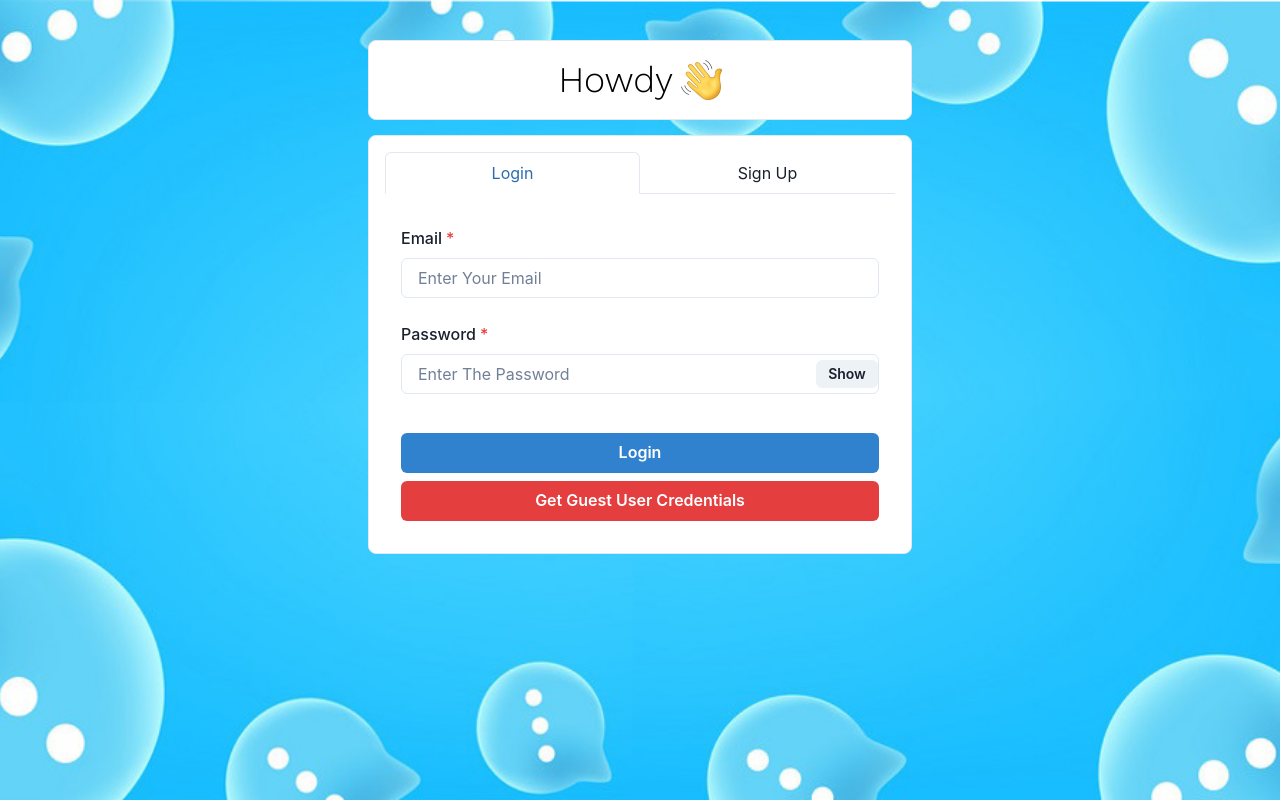
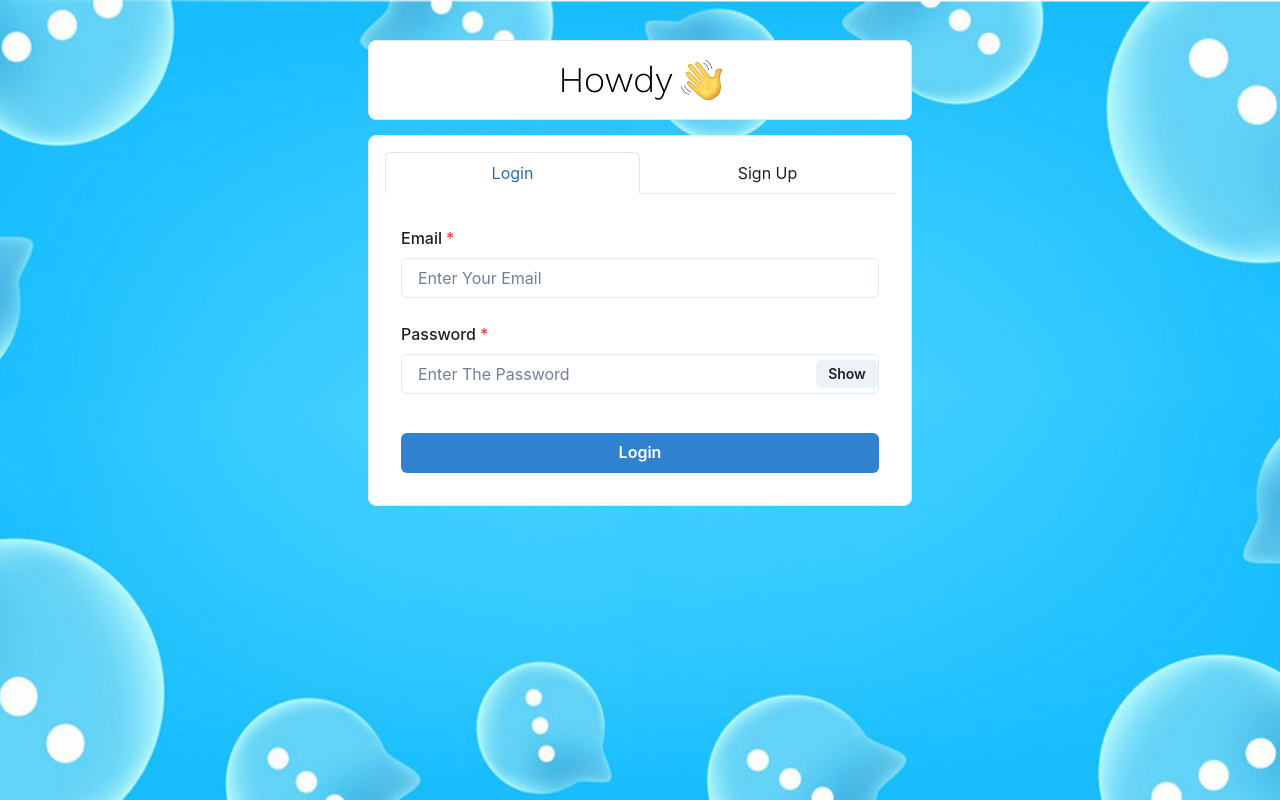
Before and after one commit to kushalsng/howdy, a React (Create React App) app in the folder client/: page /#/ in a window 1280 px wide. Built offline with nearby package versions, Linux system fonts and the light colour scheme; no server answers.

Commit message:
removed guest user credential button

```diff
--- a/client/src/Components/Auth/LogIn.js
+++ b/client/src/Components/Auth/LogIn.js
@@ -123,9 +123,9 @@ const SignUp = () => {
       >
         Login
       </Button>
-      <Button colorScheme='red' width='100%' onClick={handleGuestCredentials}>
+      {/* <Button colorScheme='blue' width='100%' onClick={handleGuestCredentials}>
         Get Guest User Credentials
-      </Button>
+      </Button> */}
     </VStack>
   );
 };
```
